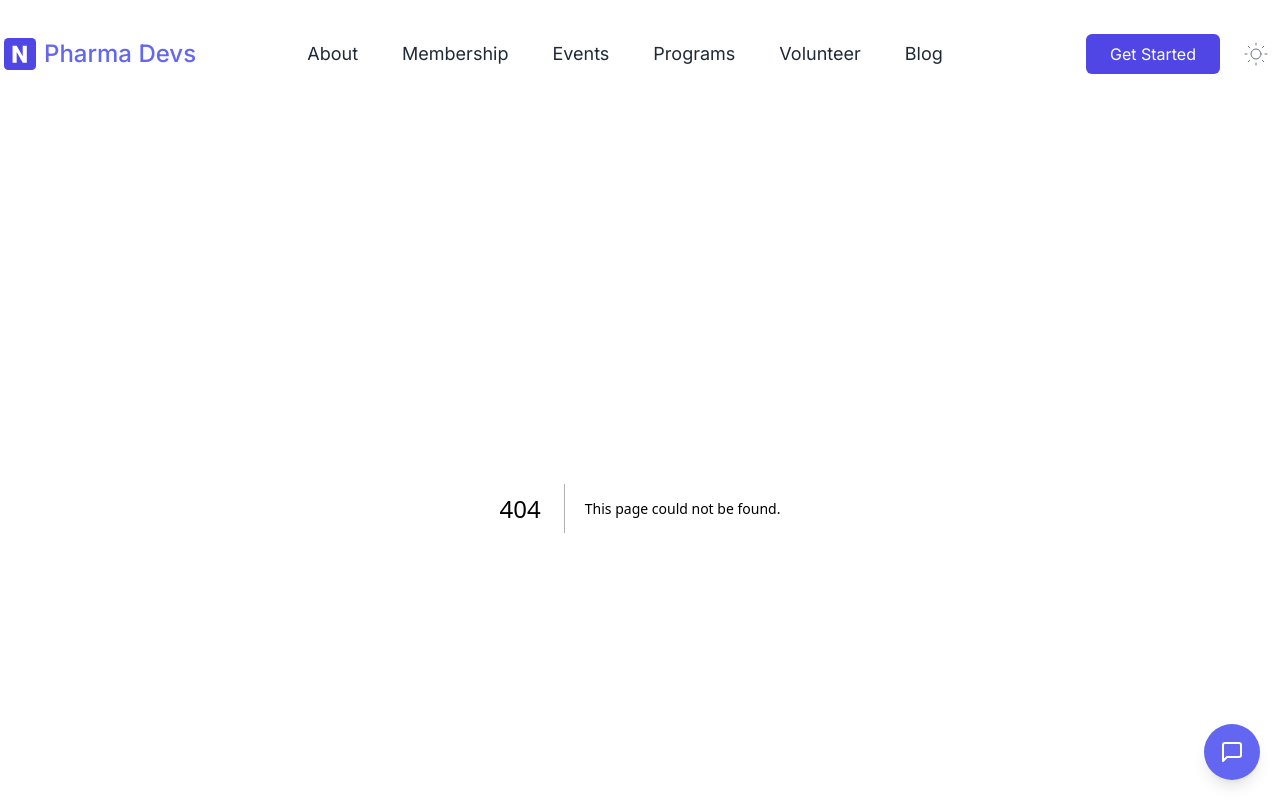
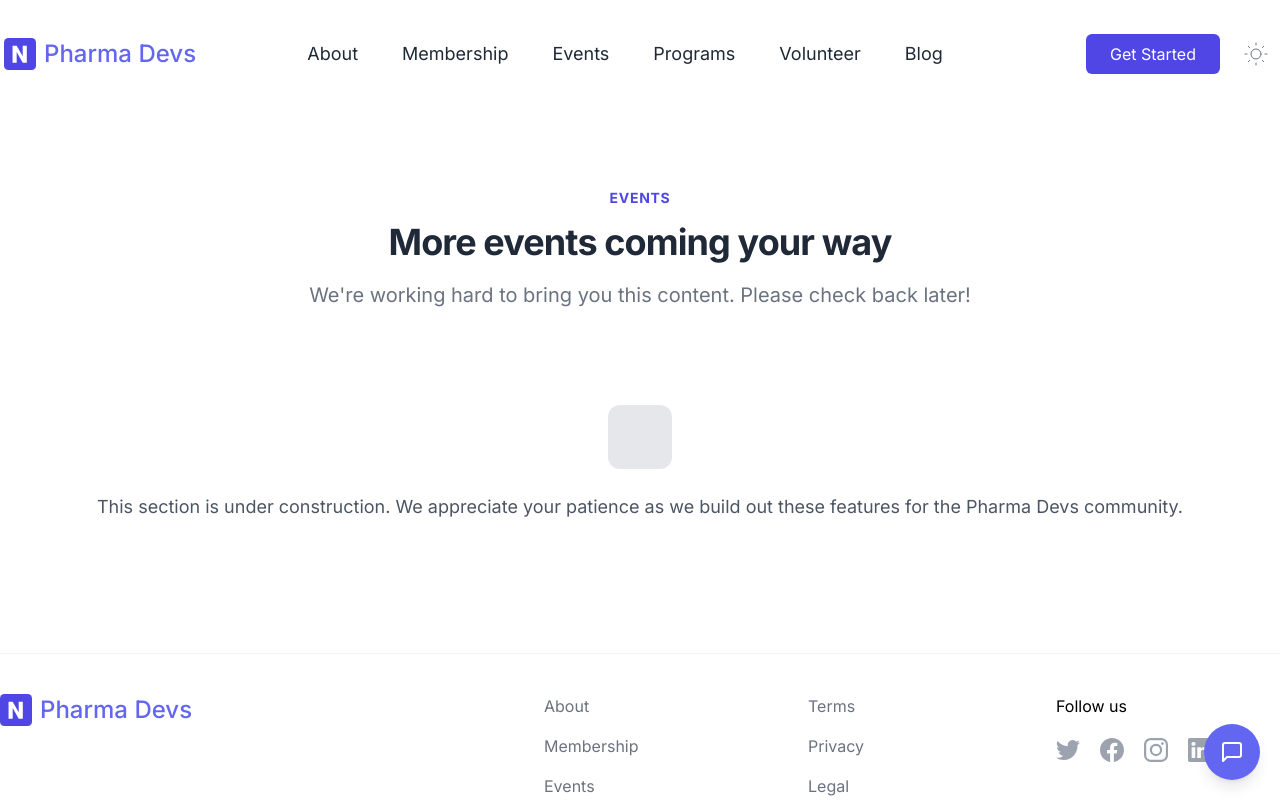
Before and after one commit to xeonmobius/pharmacydevs, a Next.js app: page /events in a window 1280 px wide. Before the commit this address had no page. Shown: the top 800 px of the page. Built offline with nearby package versions, Linux system fonts and the light colour scheme.

Commit message:
1 Update testimonials section text to reflect Pharma Devs community    focus

```diff
--- /dev/null
+++ b/src/app/blog/page.tsx
@@ -0,0 +1,5 @@
+import ComingSoon from "@/components/ComingSoon";
+
+export default function Blog() {
+  return <ComingSoon title="Blog" />;
+}
--- /dev/null
+++ b/src/app/events/page.tsx
@@ -0,0 +1,5 @@
+import ComingSoon from "@/components/ComingSoon";
+
+export default function Events() {
+  return <ComingSoon title="Events" />;
+}
--- a/src/app/page.tsx
+++ b/src/app/page.tsx
@@ -35,11 +35,9 @@ export default function Home() {
       </div>
 
       <SectionTitle
-        preTitle="Testimonials"
-        title="Here's what our customers said"
+        preTitle="Hear from Members Who Made the Leap"
+        title="See the Results: What Clinical Tech Builders Are Saying"
       >
-        Testimonials is a great way to increase the brand trust and awareness.
-        Use this section to highlight your popular customers.
       </SectionTitle>
 
       <Testimonials />
--- /dev/null
+++ b/src/app/programs/page.tsx
@@ -0,0 +1,5 @@
+import ComingSoon from "@/components/ComingSoon";
+
+export default function Programs() {
+  return <ComingSoon title="Programs" />;
+}
--- /dev/null
+++ b/src/components/ComingSoon.tsx
@@ -0,0 +1,22 @@
+import { Container } from "@/components/Container";
+import { SectionTitle } from "@/components/SectionTitle";
+
+export default function ComingSoon({ title = "Coming Soon!" }) {
+  return (
+    <Container>
+      <SectionTitle
+        preTitle={title}
+        title={`More ${title.toLowerCase()} coming your way`}
+      >
+        We're working hard to bring you this content. Please check back later!
+      </SectionTitle>
+
+      <div className="flex flex-col items-center justify-center py-12">
+        <div className="bg-gray-200 border-2 border-dashed rounded-xl w-16 h-16 dark:bg-trueGray-800 dark:border-trueGray-700" />
+        <p className="mt-6 text-lg text-gray-600 dark:text-gray-300">
+          This section is under construction. We appreciate your patience as we build out these features for the Pharma Devs community.
+        </p>
+      </div>
+    </Container>
+  );
+}
```
